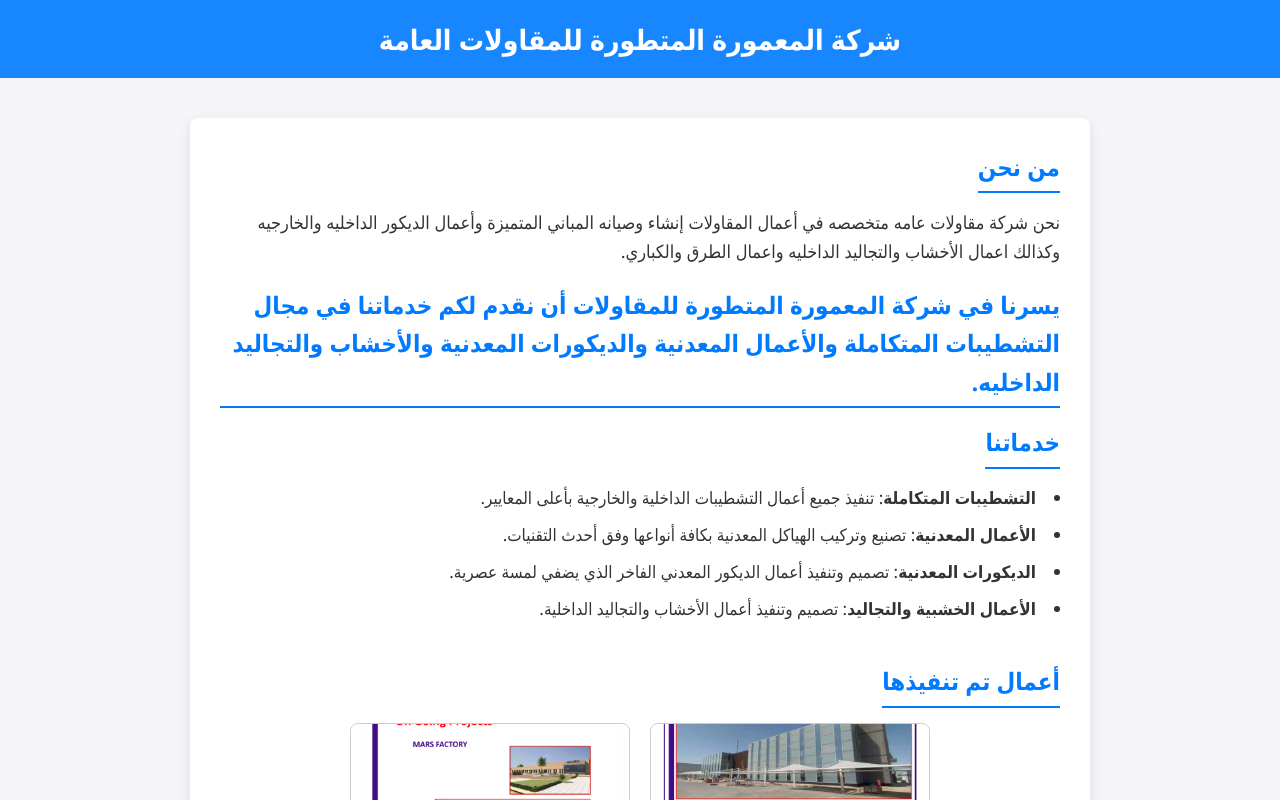
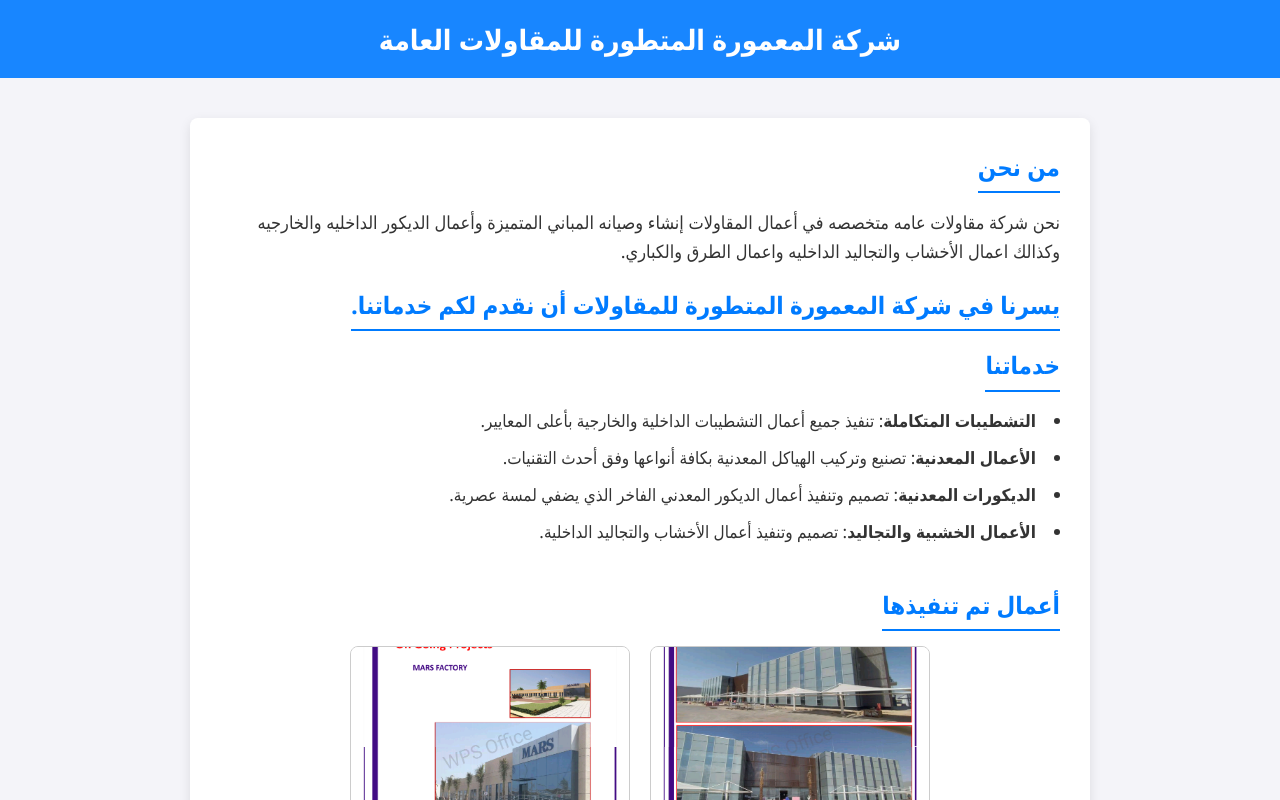
Before and after one commit to AL-mamoura/AL-Mamoura, a plain HTML site: page index.html in a window 1280 px wide. Both pictures are taken after a click on the button "دخول الموقع". Drawn offline with Linux system fonts and the light colour scheme.

Commit message:
Update index.html

```diff
--- a/index.html
+++ b/index.html
@@ -143,7 +143,7 @@
       <section class="intro">
         <h2>من نحن</h2>
         <p>نحن شركة مقاولات عامه متخصصه في أعمال المقاولات إنشاء وصيانه المباني المتميزة وأعمال الديكور الداخليه والخارجيه وكذالك اعمال الأخشاب والتجاليد الداخليه واعمال الطرق والكباري.</p>
- <h2>يسرنا في شركة المعمورة المتطورة للمقاولات أن نقدم لكم خدماتنا في مجال التشطيبات المتكاملة والأعمال المعدنية والديكورات المعدنية والأخشاب والتجاليد الداخليه.<h2>
+ <h2>يسرنا في شركة المعمورة المتطورة للمقاولات أن نقدم لكم خدماتنا.<h2>
       </section>
 
       <section class="services">
```
